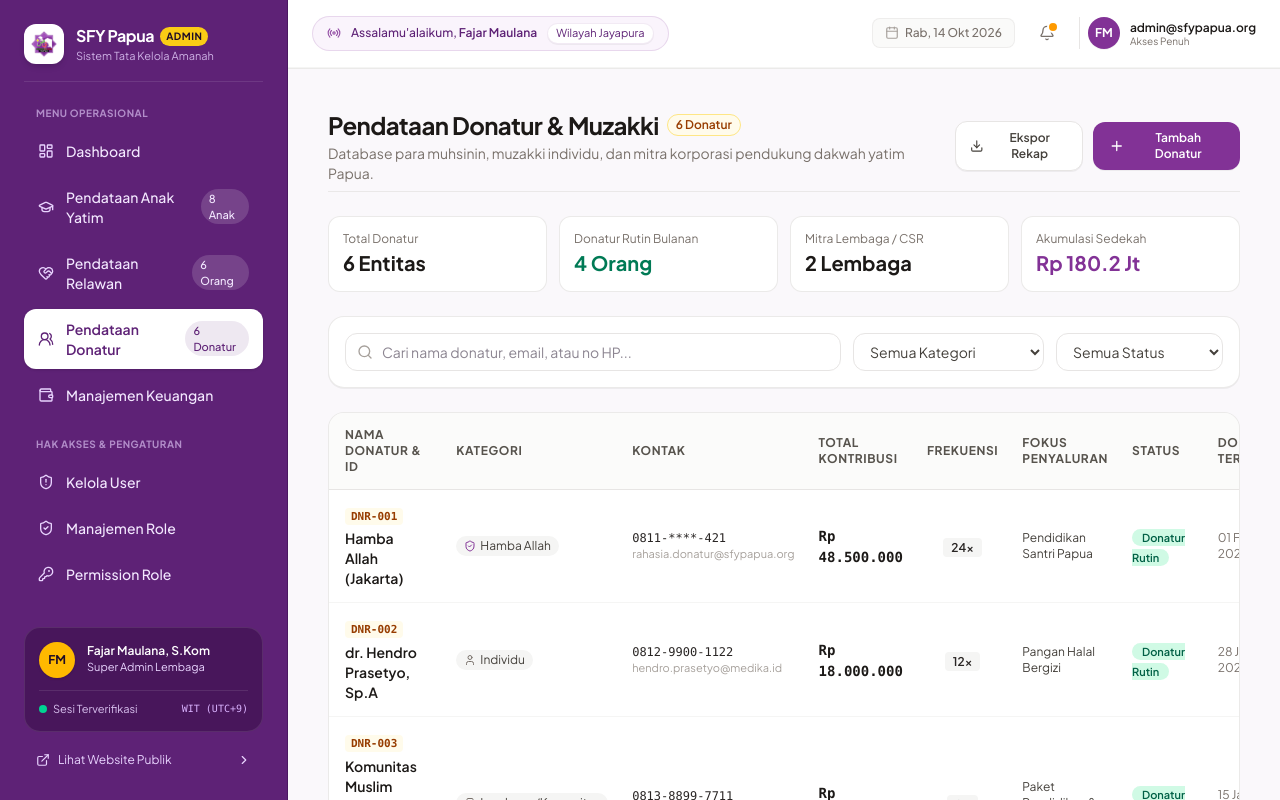
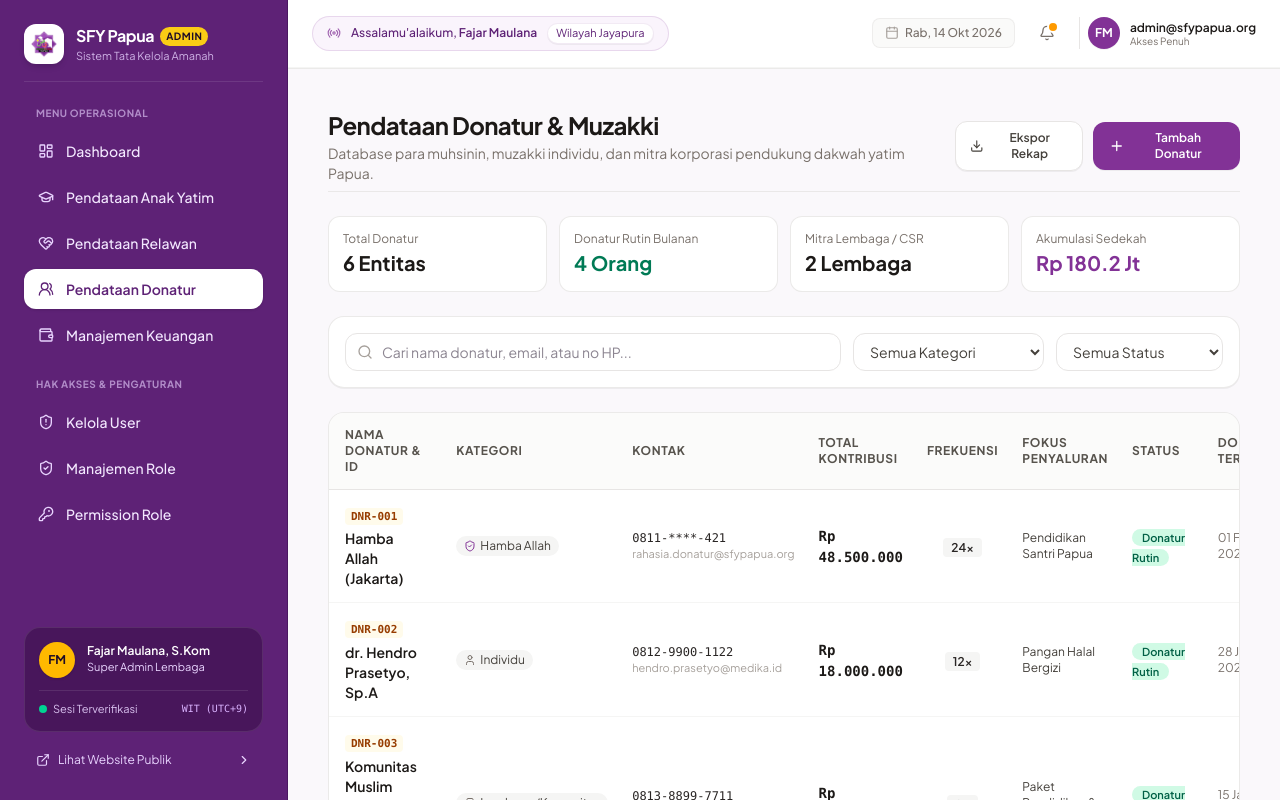
Before and after one commit to Renov30/web-sedekah-for-yatim-papua, a Next.js app: page /admin/donatur in a window 1280 px wide. Shown: the top 800 px of the page. Built offline with nearby package versions, Linux system fonts and the light colour scheme.

Commit message:
refactor: hilangkan bug ui sidebar ikut ke scroll dan hilangkan badge angka tidak penting

```diff
--- a/src/app/admin/anak-yatim/page.tsx
+++ b/src/app/admin/anak-yatim/page.tsx
@@ -192,14 +192,9 @@ export default function AnakYatimAdminPage() {
       {/* Page Header */}
       <div className="flex flex-col sm:flex-row sm:items-center justify-between gap-4 pb-2 border-b border-stone-200/80">
         <div>
-          <div className="flex items-center gap-2">
-            <h1 className="text-2xl font-bold text-stone-900 tracking-tight">
-              Pendataan Anak Yatim Papua
-            </h1>
-            <span className="text-xs font-semibold px-2 py-0.5 rounded-full bg-purple-50 text-[#823296] border border-purple-200">
-              {orphans.length} Anak
-            </span>
-          </div>
+          <h1 className="text-2xl font-bold text-stone-900 tracking-tight">
+            Pendataan Anak Yatim Papua
+          </h1>
           <p className="text-sm text-stone-500 mt-0.5">
             Database santri binaan, yatim/piatu dhuafa, dan asrama SFY di berbagai distrik Papua.
           </p>
--- a/src/app/admin/donatur/page.tsx
+++ b/src/app/admin/donatur/page.tsx
@@ -128,14 +128,9 @@ export default function DonaturAdminPage() {
       {/* Header */}
       <div className="flex flex-col sm:flex-row sm:items-center justify-between gap-4 pb-2 border-b border-stone-200/80">
         <div>
-          <div className="flex items-center gap-2">
-            <h1 className="text-2xl font-bold text-stone-900 tracking-tight">
-              Pendataan Donatur & Muzakki
-            </h1>
-            <span className="text-xs font-semibold px-2 py-0.5 rounded-full bg-amber-50 text-amber-800 border border-amber-200">
-              {donors.length} Donatur
-            </span>
-          </div>
+          <h1 className="text-2xl font-bold text-stone-900 tracking-tight">
+            Pendataan Donatur & Muzakki
+          </h1>
           <p className="text-sm text-stone-500 mt-0.5">
             Database para muhsinin, muzakki individu, dan mitra korporasi pendukung dakwah yatim Papua.
           </p>
--- a/src/app/admin/layout.tsx
+++ b/src/app/admin/layout.tsx
@@ -12,9 +12,9 @@ export default function AdminLayout({
   const [mobileSidebarOpen, setMobileSidebarOpen] = useState(false);
 
   return (
-    <div className="min-h-screen w-full bg-[#FAF8FB] flex flex-row antialiased">
-      {/* Desktop Fixed/Sticky Sidebar (Edge-to-Edge) */}
-      <div className="hidden lg:flex w-64 xl:w-72 shrink-0 h-screen sticky top-0 bg-[#5E2276] border-r border-[#4A1860] z-40">
+    <div className="h-screen w-full bg-[#FAF8FB] flex flex-row overflow-hidden antialiased">
+      {/* Desktop Fixed Sidebar (Edge-to-Edge, locked height) */}
+      <div className="hidden lg:flex w-64 xl:w-72 shrink-0 h-full bg-[#5E2276] border-r border-[#4A1860] z-40 overflow-hidden">
         <AdminSidebar />
       </div>
 
@@ -33,8 +33,8 @@ export default function AdminLayout({
         </div>
       )}
 
-      {/* Main Workspace (Full Width & Expansive) */}
-      <div className="flex-1 min-w-0 flex flex-col min-h-screen bg-[#FAF8FB]">
+      {/* Main Workspace (Independent Scroll Container) */}
+      <div className="flex-1 min-w-0 flex flex-col h-full overflow-y-auto overscroll-contain bg-[#FAF8FB]">
         <div className="sticky top-0 z-30 bg-white/95 backdrop-blur-md border-b border-stone-200/80">
           <AdminHeader
             onToggleSidebar={() => setMobileSidebarOpen(!mobileSidebarOpen)}
--- a/src/app/admin/relawan/page.tsx
+++ b/src/app/admin/relawan/page.tsx
@@ -161,14 +161,9 @@ export default function RelawanAdminPage() {
       {/* Header */}
       <div className="flex flex-col sm:flex-row sm:items-center justify-between gap-4 pb-2 border-b border-stone-200/80">
         <div>
-          <div className="flex items-center gap-2">
-            <h1 className="text-2xl font-bold text-stone-900 tracking-tight">
-              Pendataan Relawan Lapangan
-            </h1>
-            <span className="text-xs font-semibold px-2 py-0.5 rounded-full bg-blue-50 text-blue-700 border border-blue-200">
-              {volunteers.length} Relawan
-            </span>
-          </div>
+          <h1 className="text-2xl font-bold text-stone-900 tracking-tight">
+            Pendataan Relawan Lapangan
+          </h1>
           <p className="text-sm text-stone-500 mt-0.5">
             Manajemen relawan pendamping santri yatim, tim logistik, dan tenaga medis di tanah Papua.
           </p>
--- a/src/app/admin/roles/page.tsx
+++ b/src/app/admin/roles/page.tsx
@@ -42,14 +42,9 @@ export default function RolesAdminPage() {
       {/* Header */}
       <div className="flex flex-col sm:flex-row sm:items-center justify-between gap-4 pb-2 border-b border-stone-200/80">
         <div>
-          <div className="flex items-center gap-2">
-            <h1 className="text-2xl font-bold text-stone-900 tracking-tight">
-              Manajemen Role & Jabatan
-            </h1>
-            <span className="text-xs font-semibold px-2 py-0.5 rounded-full bg-purple-50 text-[#823296] border border-purple-200">
-              {roles.length} Jabatan
-            </span>
-          </div>
+          <h1 className="text-2xl font-bold text-stone-900 tracking-tight">
+            Manajemen Role & Jabatan
+          </h1>
           <p className="text-sm text-stone-500 mt-0.5">
             Definisi klasifikasi wewenang operasional untuk memastikan tata kelola amanah dan rapi.
           </p>
--- a/src/app/admin/users/page.tsx
+++ b/src/app/admin/users/page.tsx
@@ -144,14 +144,9 @@ export default function UsersAdminPage() {
       {/* Header */}
       <div className="flex flex-col sm:flex-row sm:items-center justify-between gap-4 pb-2 border-b border-stone-200/80">
         <div>
-          <div className="flex items-center gap-2">
-            <h1 className="text-2xl font-bold text-stone-900 tracking-tight">
-              Kelola Pengguna Sistem
-            </h1>
-            <span className="text-xs font-semibold px-2 py-0.5 rounded-full bg-purple-50 text-[#823296] border border-purple-200">
-              {users.length} Akun
-            </span>
-          </div>
+          <h1 className="text-2xl font-bold text-stone-900 tracking-tight">
+            Kelola Pengguna Sistem
+          </h1>
           <p className="text-sm text-stone-500 mt-0.5">
             Manajemen akun administrator, staf operasional, pendata lapangan, dan bendahara lembaga SFY Papua.
           </p>
--- a/src/components/admin/AdminSidebar.tsx
+++ b/src/components/admin/AdminSidebar.tsx
@@ -27,49 +27,41 @@ export const adminNavItems = [
     title: "Dashboard",
     href: "/admin",
     icon: LayoutDashboard,
-    badge: null,
   },
   {
     title: "Pendataan Anak Yatim",
     href: "/admin/anak-yatim",
     icon: GraduationCap,
-    badge: "8 Anak",
   },
   {
     title: "Pendataan Relawan",
     href: "/admin/relawan",
     icon: HeartHandshake,
-    badge: "6 Orang",
   },
   {
     title: "Pendataan Donatur",
     href: "/admin/donatur",
     icon: Users2,
-    badge: "6 Donatur",
   },
   {
     title: "Manajemen Keuangan",
     href: "/admin/keuangan",
     icon: Wallet,
-    badge: null,
   },
   {
     title: "Kelola User",
     href: "/admin/users",
     icon: ShieldAlert,
-    badge: null,
   },
   {
     title: "Manajemen Role",
     href: "/admin/roles",
     icon: ShieldCheck,
-    badge: null,
   },
   {
     title: "Permission Role",
     href: "/admin/permissions",
     icon: KeyRound,
-    badge: null,
   },
 ];
 
@@ -77,7 +69,7 @@ export function AdminSidebar({ onCloseMobile }: AdminSidebarProps) {
   const pathname = usePathname();
 
   return (
-    <aside className="w-full h-full flex flex-col justify-between bg-[#5E2276] text-white p-5 lg:p-6 select-none overflow-y-auto">
+    <aside className="w-full h-full flex flex-col justify-between bg-[#5E2276] text-white p-5 lg:p-6 select-none overflow-y-auto overscroll-contain">
       {/* Top Section: Brand & Nav */}
       <div className="space-y-6">
         {/* Brand Header */}
@@ -131,31 +123,18 @@ export function AdminSidebar({ onCloseMobile }: AdminSidebarProps) {
                 key={item.href}
                 href={item.href}
                 onClick={onCloseMobile}
-                className={`flex items-center justify-between px-3.5 py-2.5 rounded-xl text-sm font-medium transition-all ${
+                className={`flex items-center gap-3 px-3.5 py-2.5 rounded-xl text-sm font-medium transition-all ${
                   isActive
                     ? "bg-white text-[#5E2276] shadow-sm font-semibold"
                     : "text-purple-100 hover:bg-white/10 hover:text-white"
                 }`}
               >
-                <div className="flex items-center gap-3">
                 <Icon
                   className={`w-4 h-4 shrink-0 ${
                     isActive ? "text-[#5E2276]" : "text-purple-200"
                   }`}
                 />
                 <span>{item.title}</span>
-                </div>
-                {item.badge && (
-                  <span
-                    className={`text-[11px] px-2 py-0.5 rounded-full font-medium ${
-                      isActive
-                        ? "bg-[#5E2276]/10 text-[#5E2276]"
-                        : "bg-white/15 text-purple-100"
-                    }`}
-                  >
-                    {item.badge}
-                  </span>
-                )}
               </Link>
             );
           })}
@@ -173,20 +152,18 @@ export function AdminSidebar({ onCloseMobile }: AdminSidebarProps) {
                 key={item.href}
                 href={item.href}
                 onClick={onCloseMobile}
-                className={`flex items-center justify-between px-3.5 py-2.5 rounded-xl text-sm font-medium transition-all ${
+                className={`flex items-center gap-3 px-3.5 py-2.5 rounded-xl text-sm font-medium transition-all ${
                   isActive
                     ? "bg-white text-[#5E2276] shadow-sm font-semibold"
                     : "text-purple-100 hover:bg-white/10 hover:text-white"
                 }`}
               >
-                <div className="flex items-center gap-3">
                 <Icon
                   className={`w-4 h-4 shrink-0 ${
                     isActive ? "text-[#5E2276]" : "text-purple-200"
                   }`}
                 />
                 <span>{item.title}</span>
-                </div>
               </Link>
             );
           })}
```
Lines whose indentation alone changed are shown as unchanged.
